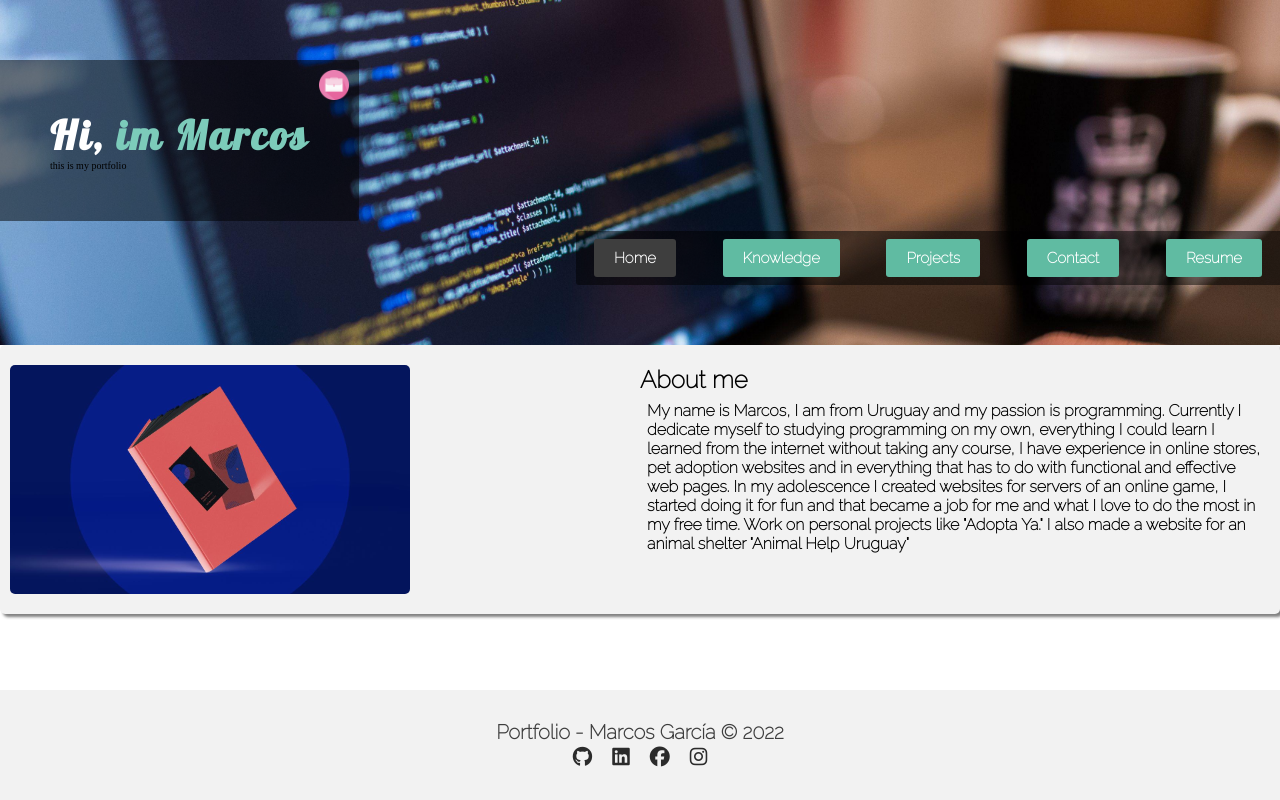
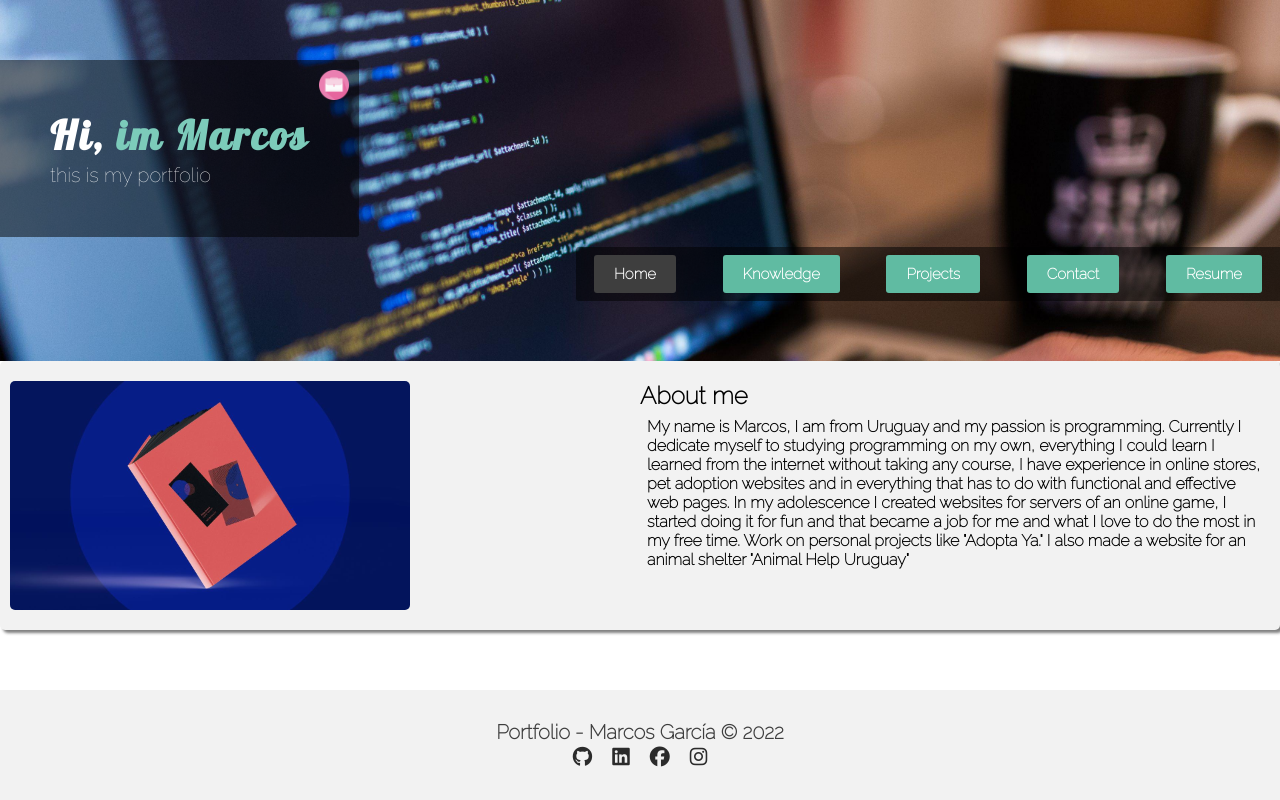
Before and after one commit to MarkOsBab/OldPortfolio, a website: page index.html in a window 1280 px wide. Drawn offline with Linux system fonts and the light colour scheme.

Commit message:
header sub title modified

```diff
--- a/files/sass/partials/_header.scss
+++ b/files/sass/partials/_header.scss
@@ -29,7 +29,7 @@
             }
         }
 
-        .header__subTitle {
+        .header__subtitle {
             font-family: 'Raleway', sans-serif;
             padding-top: 3px;
             font-size: 2em;
```
Also changed, not shown: files/css/main.css.
